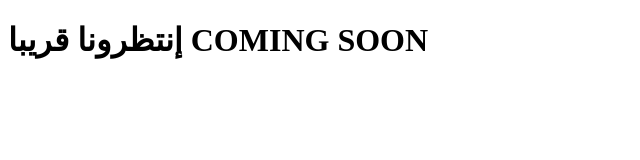
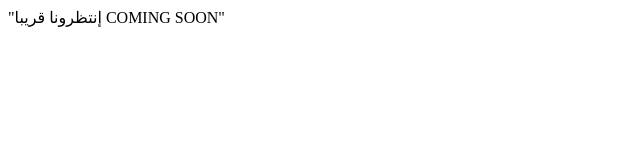
Before and after one commit to malik-mohamed-2009/malik-mohamed-2009.github.io, a plain HTML site: page index.html in a window 1280 px wide. Shown: the whole page, without its empty margins (0-640 px from the left). Drawn offline with Linux system fonts and the light colour scheme.

Commit message:
Change h1 to span for coming soon message

```diff
--- a/index.html
+++ b/index.html
@@ -10,7 +10,7 @@
   </head>
 
   <body>
-    <h1>إنتظرونا قريبا COMING SOON</h1>
+    <span class>"إنتظرونا قريبا COMING SOON"</span>
   </body>
 
 </html>
```
